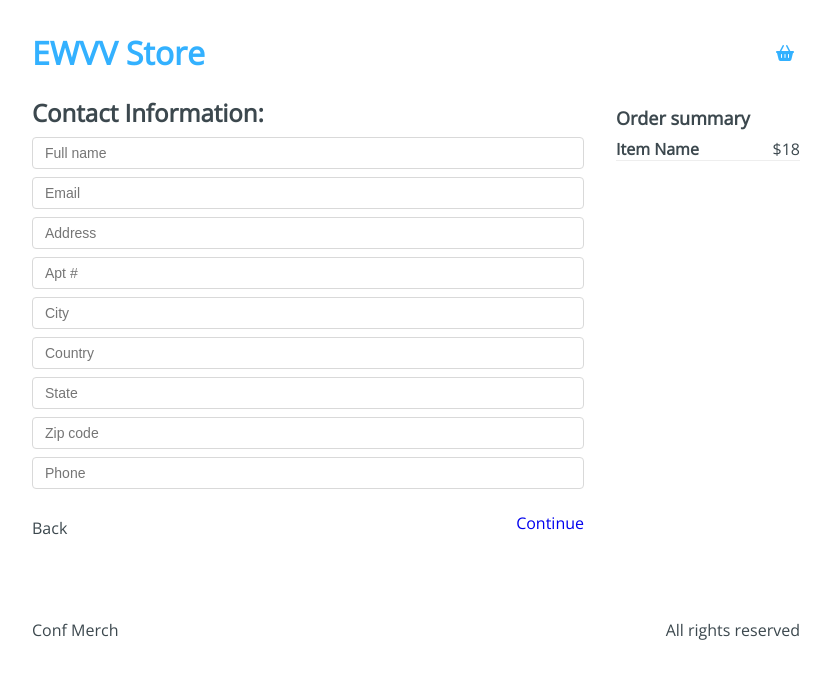
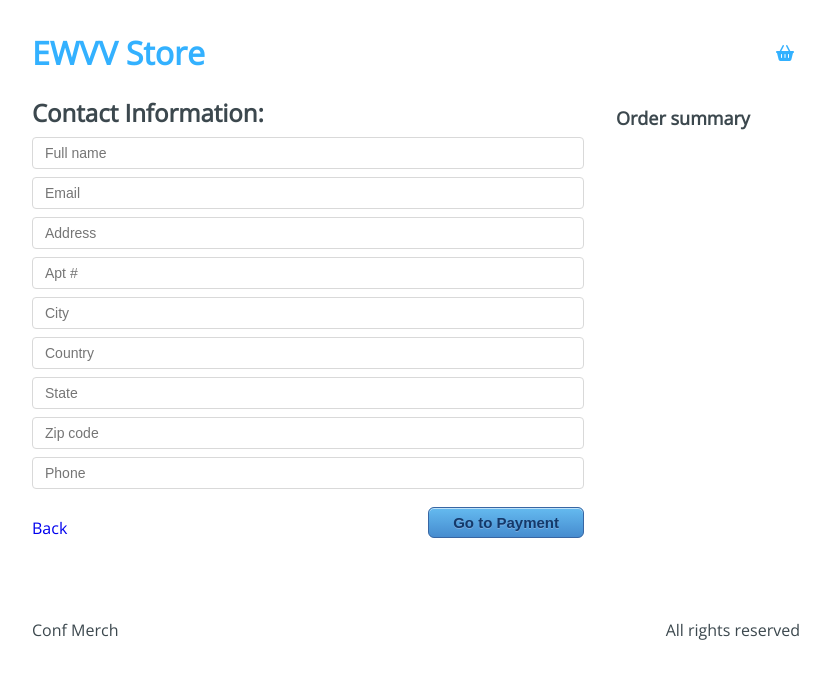
Before and after one commit to wes9319/EWVV-Store, a React app: page /checkout/information in a window 1280 px wide. Shown: the top 678 px of the page, without its empty margins (224-1054 px from the left). Built offline with nearby package versions, Linux system fonts and the light colour scheme.

Commit message:
[FEAT] checkout form and workflow

```diff
--- a/package.json
+++ b/package.json
@@ -17,7 +17,8 @@
     "react": "^18.1.0",
     "react-dom": "^18.1.0",
     "react-icons": "^4.3.1",
-    "react-router-dom": "^6.3.0"
+    "react-router-dom": "^6.3.0",
+    "uuid": "^8.3.2"
   },
   "devDependencies": {
     "@babel/core": "^7.17.9",
--- a/src/components/Header.jsx
+++ b/src/components/Header.jsx
@@ -1,8 +1,12 @@
-import React from 'react';
+import React, { useContext } from 'react';
 import { Link } from 'react-router-dom';
 import '../styles/components/Header.css';
+import { AppContext } from '../context/AppContext';
 
 const Header = () => {
+  const { state } = useContext(AppContext);
+  const { cart } = state;
+
   return (
     <div className='Header'>
       <h1 className='Header-title'>
@@ -14,6 +18,7 @@ const Header = () => {
         <Link to="/checkout">
           <i className='fas fa-shopping-basket' title='Shopping Cart'/>
         </Link>
+        {cart.length > 0 && <div className='Header-alert'> {cart.length} </div>}
       </div>
     </div>
   )
--- a/src/components/Product.jsx
+++ b/src/components/Product.jsx
@@ -1,6 +1,6 @@
 import React from 'react';
 
-const Product = ({ product }) => {
+const Product = ({ product, handleAddToCart }) => {
   const {
     image,
     title,
@@ -17,7 +17,9 @@ const Product = ({ product }) => {
         </h2>
         <p>{description}</p>
       </div>
-      <button type='button'>Buy</button>
+      <button type='button' onClick={handleAddToCart(product)}>
+        Buy
+      </button>
     </div>
   )
 }
--- a/src/components/Products.jsx
+++ b/src/components/Products.jsx
@@ -1,13 +1,21 @@
-import React from 'react';
+import React, { useContext } from 'react';
 import { Product } from './Product';
+import { AppContext } from '../context/AppContext';
 import '../styles/components/Products.css';
 
-const Products = ({ products }) => {
+const Products = () => {
+  const { state, addToCart } = useContext(AppContext);
+  const { products } = state;
+
+  const handleAddToCart = product => () => {
+    addToCart(product)
+  }
+
   return (
     <div className='Products'>
       <div className="Products-items">
         {products.map(product => (
-          <Product key={product.id} product={product} />
+          <Product key={product.id} product={product} handleAddToCart={handleAddToCart}/>
         ))}
       </div>
     </div>
--- a/src/containers/Checkout.jsx
+++ b/src/containers/Checkout.jsx
@@ -1,28 +1,46 @@
-import React from 'react';
+import React, { useContext } from 'react';
 import { Link } from 'react-router-dom';
+import { AppContext } from '../context/AppContext';
 import '../styles/components/Checkout.css';
 
 function Checkout() {
+  const { state, removeFromCart } = useContext( AppContext );
+  const { cart } = state;
+
+  const handleRemove = (product) => () => {
+    removeFromCart(product)
+  }
+
+  const handleSumTotal = () => {
+    const reducer = (accumulator, currentValue) => accumulator + currentValue.price;
+    const sum = cart.reduce(reducer, 0);
+    return sum;
+  }
+
   return (
    <div className="Checkout">
      <div className="Checkout-content">
-       <h3>Items list</h3>
-       <div className="Checkout-item">
+       <h3>{cart.length > 0 ? 'Items List' : 'No Items'}</h3>
+       {cart.map((item) => (
+        <div className="Checkout-item" key={item.title}>
           <div className="Checkout-element">
-           <h4>Item Name</h4>
-           <span>$ 18</span>
+            <h4>{item.title}</h4>
+            <span>$ {item.price}</span>
           </div>
-         <button type='button'>
+          <button type='button' onClick={handleRemove(item)}>
             <i className='fas fa-trash-alt' title='Delete Item'/>
           </button>
         </div>
+       ))}
      </div>
+     {cart.length > 0 && (
       <div className="Checkout-sidebar">
-       <h3>Total: $18</h3>
+        <h3>{`Total: $ ${handleSumTotal()}`}</h3>
         <Link to='/checkout/information'>
           <button type='button'> Checkout </button>
         </Link>
       </div>
+     )}
    </div>
   )
 }
--- a/src/containers/Information.jsx
+++ b/src/containers/Information.jsx
@@ -1,8 +1,31 @@
-import React from 'react';
-import { Link } from 'react-router-dom';
+import React, { useRef, useContext } from 'react';
+import { Link, useNavigate } from 'react-router-dom';
+import { AppContext } from '../context/AppContext';
 import '../styles/components/Information.css';
 
 function Information() {
+  const { state, addToBuyer } = useContext(AppContext);
+  const { cart } = state;
+  const form = useRef(null);
+  const navigate = useNavigate();
+
+  const handleSubmit = () => {
+    const formData = new FormData(form.current);
+    const buyer = {
+      'name': formData.get('name'),
+      'email': formData.get('email'),
+      'address': formData.get('address'),
+      'apt': formData.get('apt'),
+      'city': formData.get('city'),
+      'contry': formData.get('contry'),
+      'state': formData.get('state'),
+      'zip': formData.get('zip'),
+      'phone': formData.get('phone'),
+    };
+    addToBuyer(buyer);
+    navigate('/checkout/payment')
+  }
+
   return (
     <div className="Information">
       <div className="Information-content">
@@ -10,7 +33,7 @@ function Information() {
           <h2>Contact Information:</h2>
         </div>
         <div className="Information-form">
-          <form action="">
+          <form ref={form}>
             <input type="text" placeholder='Full name' name='name'/>
             <input type="text" placeholder='Email' name='email'/>
             <input type="text" placeholder='Address' name='address'/>
@@ -24,23 +47,25 @@ function Information() {
         </div>
         <div className="Information-buttons">
           <div className="Information-back">
-            Back
+            <Link to={-1}>
+              Back
+            </Link>
           </div>
           <div className="Information-next">
-            <Link to='/checkout/payment'>
-              Continue
-            </Link>
+            <button type='button' onClick={handleSubmit}>Go to Payment</button>
           </div>
         </div>
       </div>
       <div className="Information-sidebar">
         <h3>Order summary</h3>
-        <div className="Information-item">
-          <div className="Information-element">
-            <h4>Item Name</h4>
-            <span>$18</span>
+        {cart.map((item) => (
+          <div className="Information-item" key={item.title}>
+            <div className="Information-element">
+              <h4>{item.title}</h4>
+              <span>$ {item.price}</span>
+            </div>
           </div>
-        </div>
+        ))}
       </div>
     </div>
   )
--- a/src/hooks/useInitialState.js
+++ b/src/hooks/useInitialState.js
@@ -4,23 +4,31 @@ import initialState from '../initialState';
 const useInitialState = () => {
   const [state, setState] = useState(initialState);
 
-  const addToCart = payload => {
+  const addToCart = (payload) => {
     setState({
       ...state,
       cart:[...state.cart, payload]
     })
   }
 
-  const removeFromCart = payload => {
+  const removeFromCart = (payload) => {
     setState({
       ...state,
-      cart: state.cart.filter(items => items.is !== payload.id)
+      cart: state.cart.filter(items => items.id !== payload.id)
+    })
+  }
+
+  const addToBuyer = (payload) => {
+    setState({
+      ...state,
+      buyer: [...state.buyer, payload]
     })
   }
 
   return {
     addToCart,
     removeFromCart,
+    addToBuyer,
     state,
   }
 };
--- a/src/initialState.js
+++ b/src/initialState.js
@@ -1,5 +1,6 @@
 export default {
   cart: [],
+  buyer: [],
   products: [
     {
       'id': '1',
```
Also changed, not shown: 1 other file (tests, documents, lock files or other folders). Lines whose indentation alone changed are shown as unchanged.
